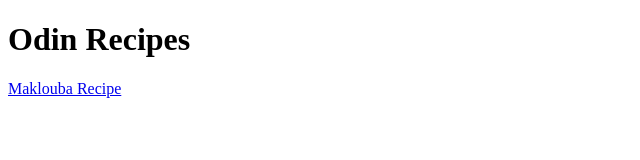
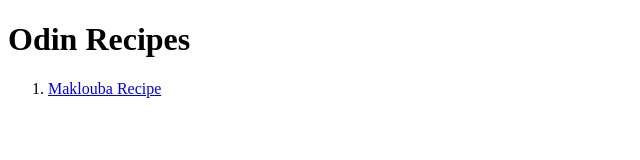
Before and after one commit to Hozanissa/odin-recipes, a plain HTML site: page index.html in a window 1280 px wide. Shown: the whole page, without its empty margins (0-640 px from the left). Drawn offline with Linux system fonts and the light colour scheme.

Commit message:
Edit index.html

```diff
--- a/index.html
+++ b/index.html
@@ -7,7 +7,11 @@
 
     <body>
         <h1>Odin Recipes</h1>
-        <a href="recipes/maklouba.html">Maklouba Recipe</a>
+
+        <ol>
+            <li><a href="recipes/maklouba.html">Maklouba Recipe</a></li>
+        </ol>
+
     </body>
 
 
```
